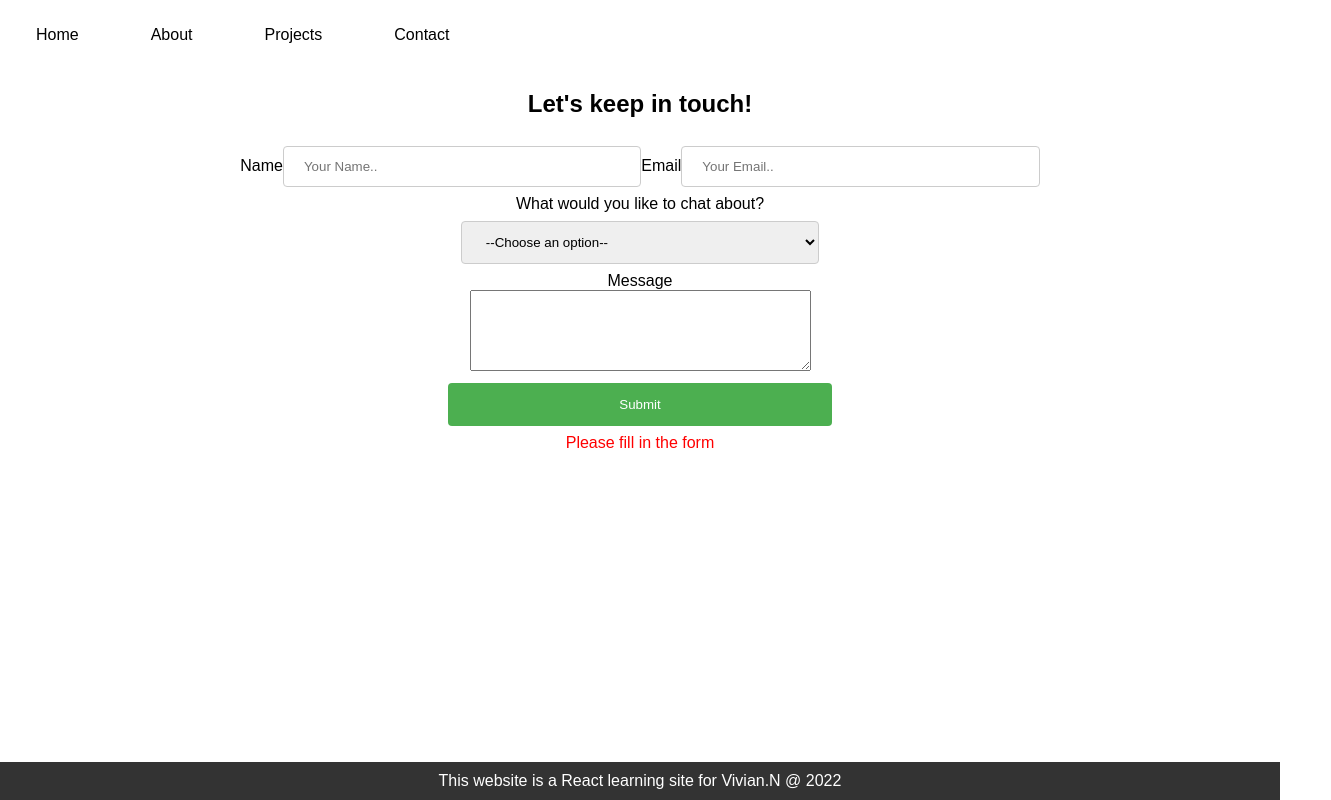
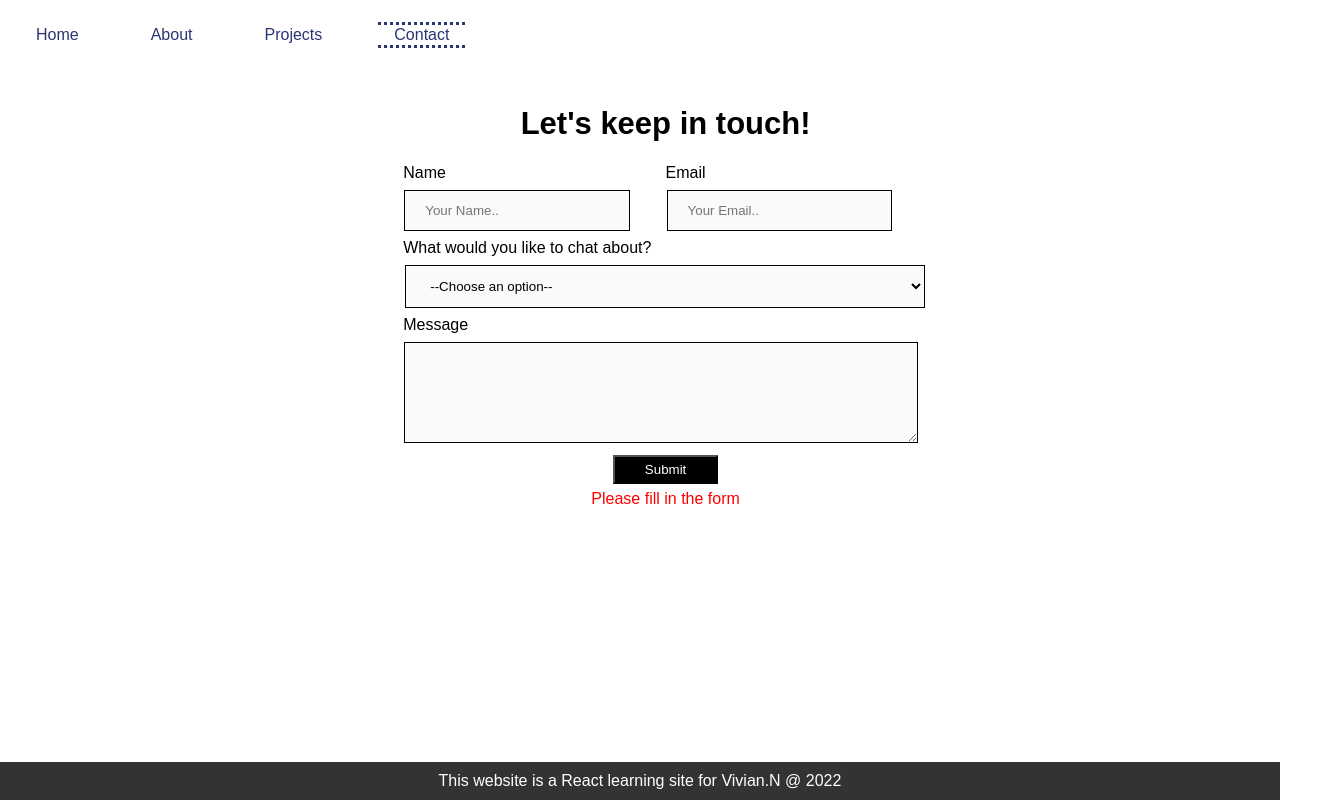
Before and after one commit to viv-nic/CLG-React-Assignments, a React (Create React App) app: page /contact in a window 1280 px wide. Shown: the whole page, 1331 px wide, since content can reach past the window. Built offline with nearby package versions, Linux system fonts and the light colour scheme.

Commit message:
Adding CSS styling to components

```diff
--- a/src/App.css
+++ b/src/App.css
@@ -1,6 +1,35 @@
 .App {
   text-align: center;
 }
+
+h1 {
+  text-align: center;
+}
+
+ul {
+  list-style-type: none;
+  margin: 0;
+  padding: 0;
+}
+
+li {
+  list-style: none;
+  display: inline-block;
+  padding: 0 20px;
+}
+
+li a {
+  display: block;
+  padding: 8px;
+  text-decoration: none;
+  color: black;
+}
+
+li a:hover {
+  text-decoration: underline;
+  color: black;
+}
+
 
 .footer {
 
--- a/src/components/FoodListItem/FoodListItem.jsx
+++ b/src/components/FoodListItem/FoodListItem.jsx
@@ -1,6 +1,8 @@
+import styles from './FoodListItem.module.css';
+
 function FoodListItem(props) {
     return (
-      <div>
+      <div className={styles.container}>
         {!props.foodData.haveTried && <h1>MUST TRY</h1>}
         <img src={props.foodData.image} height={280} alt={props.foodData.title} />
         <h3>
--- /dev/null
+++ b/src/components/FoodListItem/FoodListItem.module.css
@@ -0,0 +1,8 @@
+.container {
+    display: flex;
+    flex-direction: column;
+    width: 100%;
+    height: fit-content;
+    align-items: center;
+    justify-content: center;
+}
--- a/src/components/TodoList/todoList.module.css
+++ b/src/components/TodoList/todoList.module.css
@@ -10,13 +10,16 @@
     display: flex;
     align-items: center;
     margin: 0px 10px;
+    font-size: 120%;
   }
 
-  .input {
-    padding: 5px;
-    background-color: #fafafa;
-    border: 1px solid black;
-  }
+  input[type="text"] {
+      /* padding: 12px 20px; */
+      margin: 8px 1px;
+      width: 70%;
+      background-color: #fafafa;
+      border: 1px solid black;
+    }
 
   .addTodoButton {
     background-color: black;
--- a/src/components/checkbox/checkBox.module.css
+++ b/src/components/checkbox/checkBox.module.css
@@ -1,6 +1,6 @@
 input[type="checkbox"] {
     position: relative;
-    margin-right: .5rem;
+    left: 25%;
     width: 1.5em;
     height: 1.5em;
     color: var(--main-border-color);
@@ -52,5 +52,6 @@ input[type="checkbox"] {
   .checkboxLabelText {
     padding: 2em, 4em;
     margin: 0;
+    margin-left: 26%;
     font-size: 1.5em;
   }
--- a/src/components/enquireForm/formMessaging.module.css
+++ b/src/components/enquireForm/formMessaging.module.css
@@ -1,34 +1,100 @@
+.formHeading {
+    text-align: center;
+    margin: 10px;
+    padding-bottom: 1%;
+    font-size: calc(15px + 2vmin);
+  }
+
+.enquiryForm {
+    display: flex;
+    flex-direction: column;
+    justify-content: center;
+    align-items: center;
+    text-align: start;
+    width: 100%;
+    padding: 2%;
+  }
+
+.formRow {
+    display: flex;
+    width: 100%;
+    justify-content: center;
+  }
+
+.enquiryLabel {
+    display: block;
+    width: 100%;
+  }
+
+input[type="text"],
+input[type="email"] {
+    padding: 12px 20px;
+    margin: 8px 1px;
+    width: 90%;
+    background-color: #fafafa;
+    border: 1px solid black;
+  }
+
+select {
+  padding: 12px 20px;
+  margin: 8px 2px;
+  background-color: #fafafa;
+  border: 1px solid black;
+  width: 99%;
+  }
+
+textarea {
+  padding: 12px 20px;
+  margin: 8px 1px;
+  background-color: #fafafa;
+  border: 1px solid black;
+  width: 90%;
+  }
+
+input:hover,
+textarea:hover,
+select:hover {
+  border: 1px solid black;
+  }
+
+input:focus-visible,
+textarea:focus-visible,
+select:focus-visible {
+  border: 1px solid black;
+  outline: none;
+  border-radius: 0;
+  }
+
+button {
+  background-color: black;
+  color: white;
+  border-color: black;
+  outline: none;
+  width: 20%;
+  margin-left: 40%;
+  padding: 5px 10px;
+  cursor: pointer;
+  }
+
+button:hover {
+  background-color: white;
+  color: black;
+  border-color: black;
+  width: 20%;
+  padding: 5px 10px;
+  outline: none;
+  }
+
 .success {
     color: green;
     margin: "8px 4px";
+    padding-top: 1%;
+    text-align: center;
     }
 
 .error {
     color: red;
     margin: "8px 4px";
+    padding-top: 1%;
+    text-align: center;
     }
-
-input[type=text], select {
-    width:28%;
-    padding: 12px 20px;
-    margin: 8px 0;
-    display: inline-block;
-    border: 1px solid #ccc;
-    border-radius: 4px;
-    box-sizing: border-box;
-    }
-
-button[type=button] {
-    width:30%;
-    background-color: #4CAF50;
-    color: white;
-    padding: 14px 20px;
-    margin: 8px 0;
-    border: none;
-    border-radius: 4px;
-    cursor: pointer;
-    }
-
-button[type=button]:hover {
-    background-color: #45a049;
-    }
--- a/src/components/enquireForm/index.jsx
+++ b/src/components/enquireForm/index.jsx
@@ -1,6 +1,7 @@
 // import { style } from "@mui/system";
 import { useState } from "react";
 import FormMessaging from "./formMessaging";
+import styles from "./formMessaging.module.css";
 
 const options = [
     "Design & Branding",
@@ -32,22 +33,33 @@ function EnquireForm () {
     }
 
     return (
-        <div>
-            <h2>Let's keep in touch!</h2>
-            <label for="name">
-                 Name
-                <input type="text" id="name" placeholder="Your Name.." onChange={(e) => setName(e.target.value)} />
-            </label>
+        <div className={styles.enquiryForm}>
+            <h2 className={styles.formHeading}>Let's keep in touch!</h2>
+            <form>
+                <div className={styles.formRow}>
+                    <label className={styles.enquiryLabel}>
+                        Name
+                        <input
+                            type="text"
+                            // className={styles.enquiryLabel}
+                            placeholder="Your Name.."
+                            onChange={(e) => setName(e.target.value)} />
+                    </label>
 
-            <label for="email">
-                Email
-                <input type="text" id="email" placeholder="Your Email.." onChange={(e) => setEmail(e.target.value)} />
-            </label>
+                    <label for="email" className={styles.enquiryLabel}>
+                        Email
+                        <input
+                            type="text"
+                            // className={styles.enquiryLabel}
+                            id="email"
+                            placeholder="Your Email.."
+                            onChange={(e) => setEmail(e.target.value)} />
+                    </label>
+                </div>
 
-            <div>
-                <label for="services">
+                <label for="services" className={styles.enquiryLabel}>
                     What would you like to chat about?
-                </label><br></br>
+                </label>
                 <select id="services"
                     value={selectedService}
                     onChange={(e) => setSelectedService(e.target.value)}>
@@ -60,11 +72,12 @@ function EnquireForm () {
                             </option>
                         ))}
                 </select>
-            </div>
-            <div>
-                <label>
+
+
+                <label className={styles.enquiryLabel}>
                     Message
-                </label><br></br>
+                </label>
+
                 <textarea
                     name="Message"
                     cols="40"
@@ -72,10 +85,9 @@ function EnquireForm () {
                     onChange={(e) => setMessage(e.target.value)}>
 
                 </textarea>
-            </div>
+
 
             <button
-
             type="button"
             onClick={() => {
                 validateForm();
@@ -102,9 +114,9 @@ function EnquireForm () {
                 isError={false}
                 content="Please fill in the form"/>
             )}
-
+        </form>
         </div>
-    )
+    );
 
 }
 
--- a/src/components/nav/index.jsx
+++ b/src/components/nav/index.jsx
@@ -1,5 +1,5 @@
 import { NavLink } from "react-router-dom";
-import "./navigation.css";
+import styles from "./navigation.module.css";
 
 function Nav() {
     return(
@@ -7,22 +7,22 @@ function Nav() {
             <nav className="navigation">
                 <ul>
                     <li>
-                        <NavLink to="/">
+                        <NavLink exact activeClassName={styles.active} to="/">
                             Home
                         </NavLink>
                     </li>
                     <li>
-                        <NavLink to="/about">
+                        <NavLink activeClassName={styles.active} to="/about">
                             About
                         </NavLink>
                     </li>
                     <li>
-                        <NavLink to="/projects">
+                        <NavLink activeClassName={styles.active} to="/projects">
                             Projects
                         </NavLink>
                     </li>
                     <li>
-                        <NavLink to="/contact">
+                        <NavLink activeClassName={styles.active} to="/contact">
                             Contact
                         </NavLink>
                     </li>
--- a/src/components/nav/navigation.css
+++ /dev/null
@@ -1,32 +0,0 @@
-header {
-    display: flex;
-    justify-content: flex-start;
-    align-items: center;
-    background-color: white;
-}
-
-.navigation ul {
-    list-style-type: none;
-    margin: 0;
-    padding: 0;
-  }
-
-.navigation li {
-    list-style: none;
-    display: inline-block;
-    padding: 10px 20px;
-  }
-
-.navigation li a {
-    display: block;
-    padding: 16px;
-    text-decoration: none;
-    color: black;
-  }
-
-.navigation li a:hover {
-    border-bottom: 1px solid black;
-    border-top: 1px solid black;
-    padding: 0;;
-    color: black;
-  }
--- /dev/null
+++ b/src/components/nav/navigation.module.css
@@ -0,0 +1,36 @@
+header {
+    display: flex;
+    justify-content: flex-start;
+    align-items: center;
+    background-color: white;
+}
+
+header ul {
+    list-style-type: none;
+    margin: 0;
+    padding: 0;
+  }
+
+header li {
+    list-style: none;
+    display: inline-block;
+    padding: 10px 20px;
+  }
+
+header li a {
+    display: block;
+    padding: 16px;
+    text-decoration: none;
+    color: var(--main-font-color);
+  }
+
+header li a:hover,
+header li a:active,
+header .active {
+    border-bottom: 3px dotted var(--main-font-color);
+    border-top: 3px dotted var(--main-font-color);
+    padding-top: 1.5%;
+    padding-bottom: 1.5%;
+    color: var(--main-font-color);
+    text-decoration: none;
+  }
--- a/src/index.css
+++ b/src/index.css
@@ -1,22 +1,22 @@
 @import-normalize;
 
 :root {
-  ---main-color: #2b3574;
-  ---main-bg-color: white;
-  ---main-font-family:"pdu-regular", arial;
-  ---main-font-weight: normal;
-  ---main-font-size: 0.75rem;
-  ---main-border-color: #2b3574;
-  ---main-font-color: #2b3574;
-  ---main-secondary-color: #f6eae9;
-  ---invalid-color: #b40e0e;
-  ---background-color: white;
+  --main-color: #2b3574;
+  --main-bg-color: white;
+  --main-font-family:"pdu-regular", arial;
+  --main-font-weight: normal;
+  --main-font-size: 0.75rem;
+  --main-border-color: #2b3574;
+  --main-font-color: #2b3574;
+  --main-secondary-color: #f6eae9;
+  --invalid-color: #b40e0e;
+  --background-color: white;
 }
 
 body {
   margin: 0;
-  font-family: var(---main-font-family);
-  background-color: var(---background-color);
+  font-family: var(--main-font-family);
+  background-color: var(--background-color);
   -webkit-font-smoothing: antialiased;
   -moz-osx-font-smoothing: grayscale;
   overflow: hidden;
--- a/src/pages/projects.jsx
+++ b/src/pages/projects.jsx
@@ -1,5 +1,6 @@
 import React from "react";
 import { useRouteMatch, NavLink } from "react-router-dom";
+
 
 
 const Projects = () => {
```
